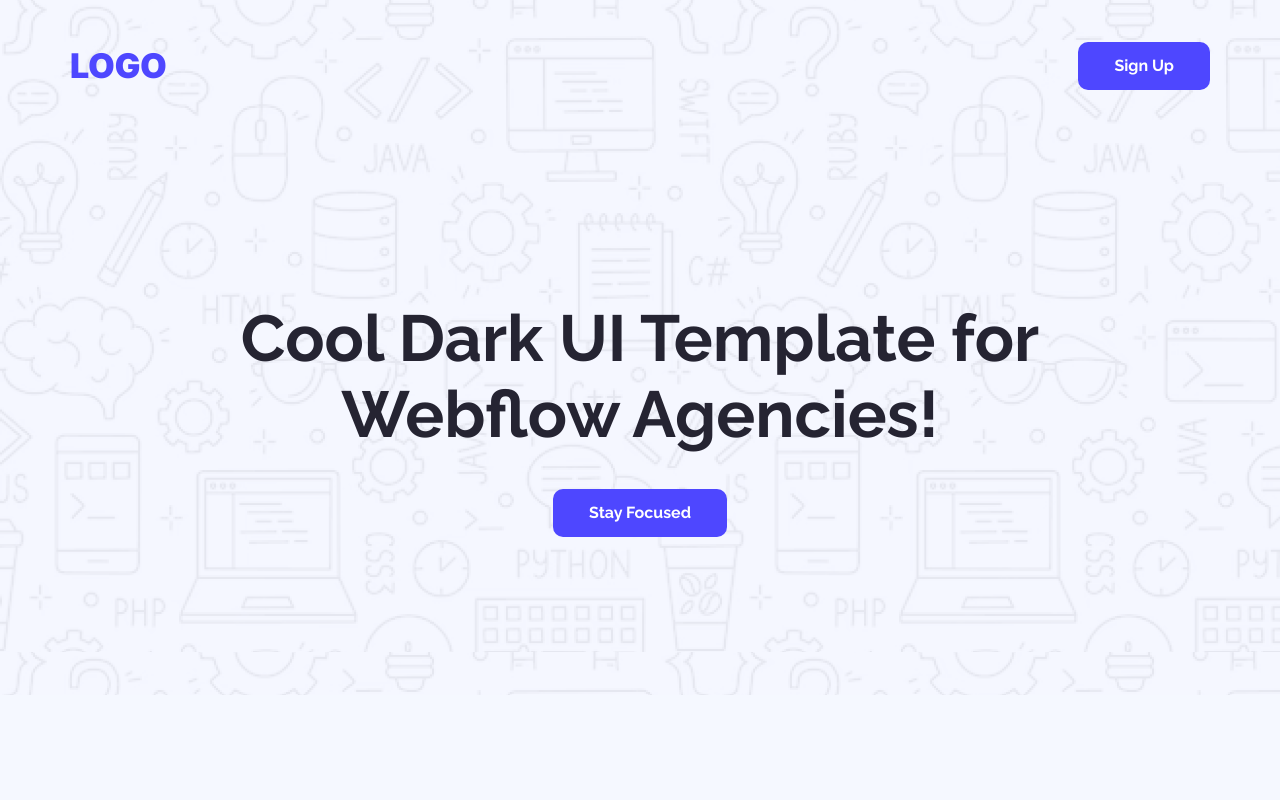
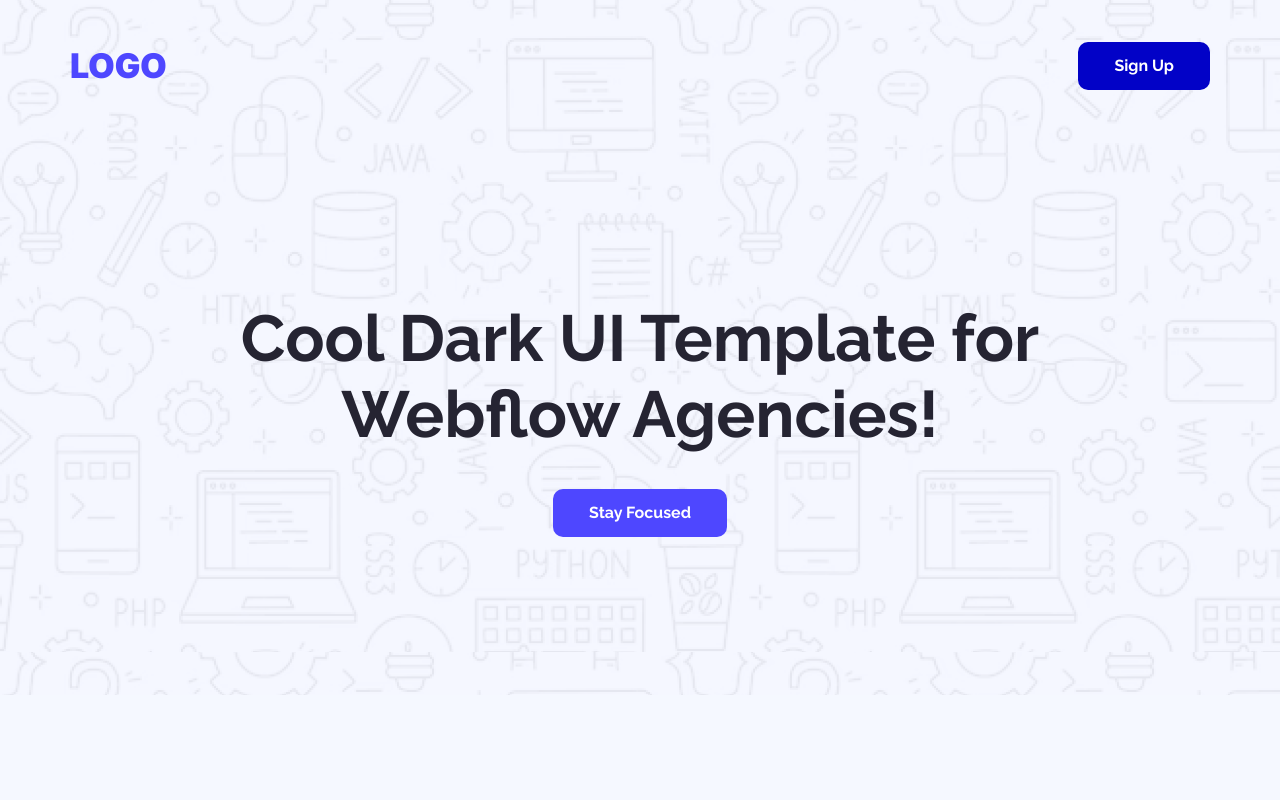
Before and after one commit to tawhidwebdev/first_web, a plain HTML site: page index.html in a window 1280 px wide. In both pictures the pointer is over the button "Sign Up". Shown: the top 800 px of the page. Drawn offline with Linux system fonts and the light colour scheme.

Commit message:
Button hover effect

```diff
--- a/style/stytle.css
+++ b/style/stytle.css
@@ -40,6 +40,10 @@ body{
   border: none;
   cursor: pointer;
   display: inline-block;
+}
+.common_btn:hover{
+  background-color: #0202c7;
+  transition: all linear 0.3s;
 }
 /* Header style */
 header{
```
